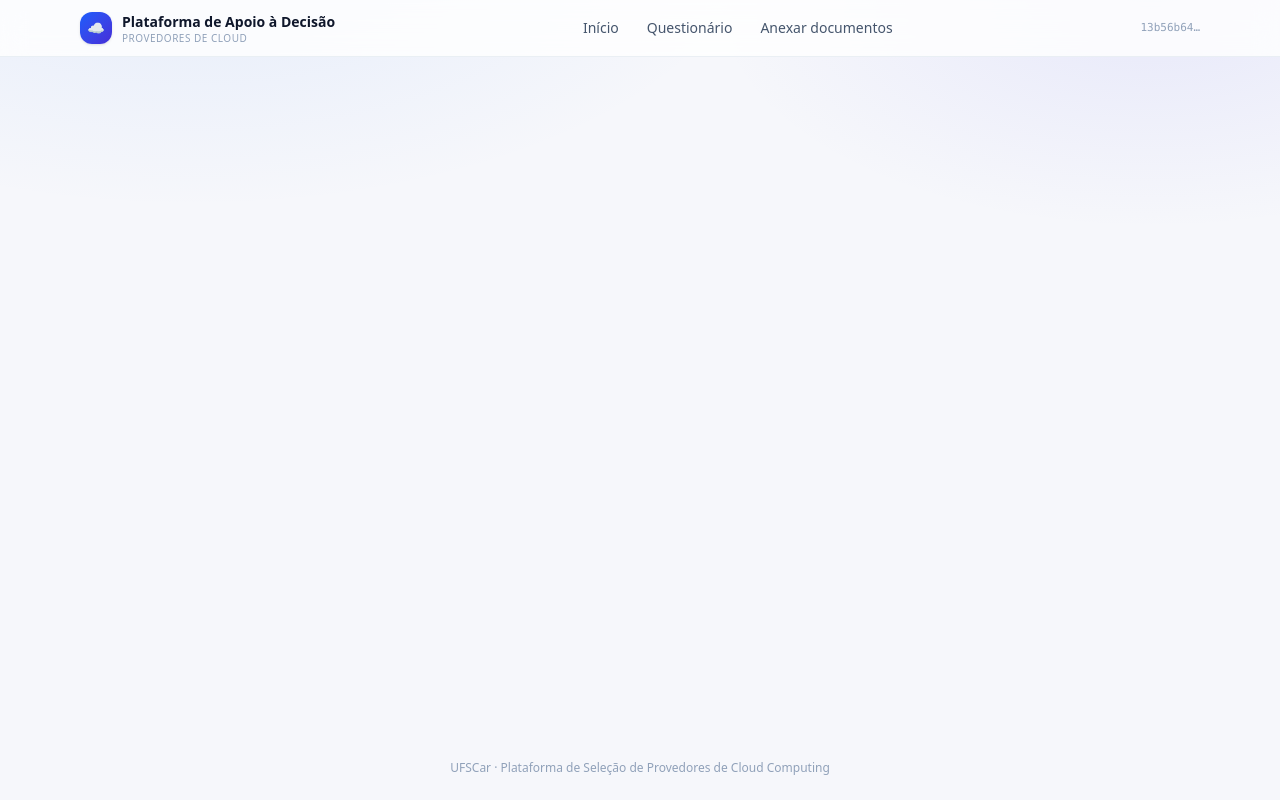
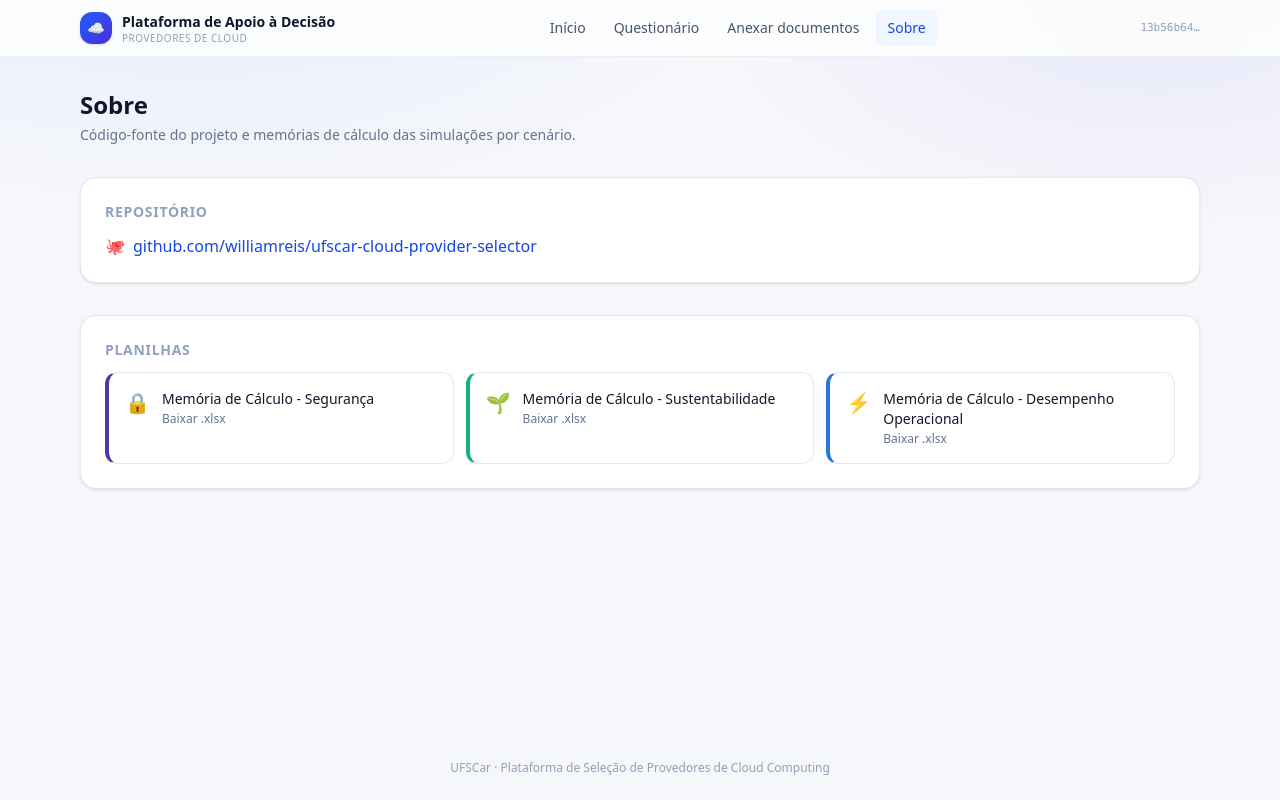
Before and after one commit to williamreis/ufscar-cloud-provider-selector, a React (Vite) app in the folder frontend/: page /about in a window 1280 px wide. Built offline with nearby package versions, Linux system fonts and the light colour scheme.

Commit message:
chore:  inclusão de guia "Sobre"

```diff
--- a/frontend/src/App.tsx
+++ b/frontend/src/App.tsx
@@ -7,6 +7,7 @@ import Results from "./pages/Results";
 import Ingest from "./pages/Ingest";
 import Control from "./pages/Control";
 import Admin from "./pages/Admin";
+import About from "./pages/About";
 
 export default function App() {
   return (
@@ -20,6 +21,7 @@ export default function App() {
             <Route path="/results" element={<Results />} />
             <Route path="/ingest" element={<Ingest />} />
             <Route path="/control" element={<Control />} />
+            <Route path="/about" element={<About />} />
             <Route path="/admin" element={<Admin />} />
             <Route path="/admin/:id" element={<Admin />} />
           </Routes>
--- a/frontend/src/components/NavBar.tsx
+++ b/frontend/src/components/NavBar.tsx
@@ -41,6 +41,9 @@ export default function NavBar() {
               Relatório
             </NavLink>
           )}
+          <NavLink to="/about" className={linkClass}>
+            Sobre
+          </NavLink>
         </nav>
 
         <span
--- /dev/null
+++ b/frontend/src/pages/About.tsx
@@ -0,0 +1,78 @@
+const REPO_URL = "https://github.com/williamreis/ufscar-cloud-provider-selector";
+
+const SPREADSHEETS_BASE =
+  "https://github.com/williamreis/ufscar-cloud-provider-selector/raw/refs/heads/main/docs/simulacoes";
+
+const SPREADSHEETS = [
+  {
+    icon: "🔒",
+    title: "Memória de Cálculo - Segurança",
+    accent: "#4a3aa7",
+    href: `${SPREADSHEETS_BASE}/Cenario_Seguranca.xlsx`,
+  },
+  {
+    icon: "🌱",
+    title: "Memória de Cálculo - Sustentabilidade",
+    accent: "#1baf7a",
+    href: `${SPREADSHEETS_BASE}/Cenario_Sustentabilidade.xlsx`,
+  },
+  {
+    icon: "⚡",
+    title: "Memória de Cálculo - Desempenho Operacional",
+    accent: "#2a78d6",
+    href: `${SPREADSHEETS_BASE}/Cenario_Desempenho.xlsx`,
+  },
+];
+
+export default function About() {
+  return (
+    <div className="space-y-8">
+      <div>
+        <h1 className="text-2xl font-bold text-slate-900">Sobre</h1>
+        <p className="mt-1 text-sm text-slate-500">
+          Código-fonte do projeto e memórias de cálculo das simulações por cenário.
+        </p>
+      </div>
+
+      <section className="rounded-2xl border border-slate-200 bg-white p-6 shadow-sm">
+        <h2 className="text-sm font-semibold uppercase tracking-wider text-slate-400">
+          Repositório
+        </h2>
+        <a
+          href={REPO_URL}
+          target="_blank"
+          rel="noopener noreferrer"
+          className="mt-3 inline-flex items-center gap-2 break-all text-blue-700 hover:underline"
+        >
+          <span aria-hidden>🐙</span>
+          {REPO_URL.replace("https://", "")}
+        </a>
+      </section>
+
+      <section className="rounded-2xl border border-slate-200 bg-white p-6 shadow-sm">
+        <h2 className="text-sm font-semibold uppercase tracking-wider text-slate-400">
+          Planilhas
+        </h2>
+        <ul className="mt-3 grid gap-3 sm:grid-cols-3">
+          {SPREADSHEETS.map((s) => (
+            <li key={s.href}>
+              <a
+                href={s.href}
+                className="flex h-full items-start gap-3 rounded-xl border border-slate-200 p-4 transition-colors hover:bg-slate-50"
+                style={{ borderLeft: `4px solid ${s.accent}` }}
+              >
+                <span aria-hidden className="text-xl">
+                  {s.icon}
+                </span>
+                <span>
+                  <span className="block text-sm font-medium text-slate-900">{s.title}</span>
+                  <span className="mt-0.5 block text-xs text-slate-500">Baixar .xlsx</span>
+                </span>
+              </a>
+            </li>
+          ))}
+        </ul>
+      </section>
+    </div>
+  );
+}
```
